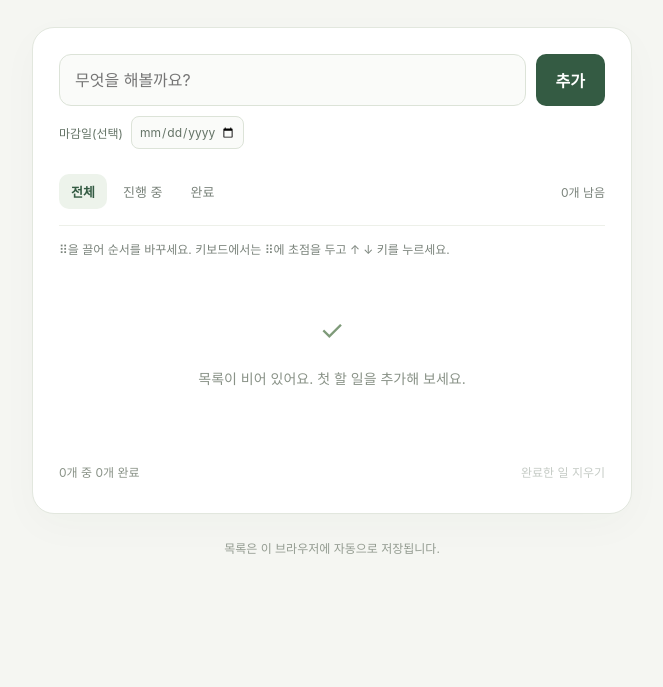
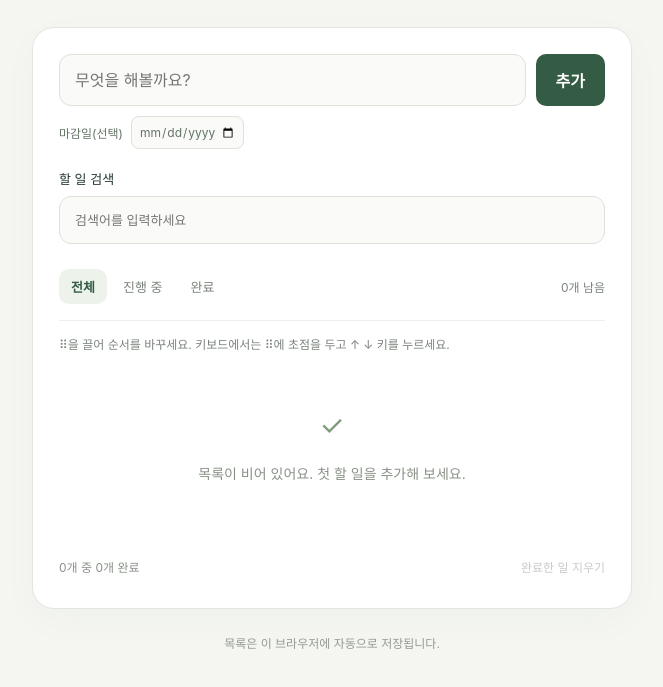
Before and after one commit to didzl/todo-appByCodex, a plain HTML site: page index.html in a window 1280 px wide. Shown: the part 211-898 px from the top of the page, without its empty margins (308-971 px from the left). Before the commit the page ends 834 px from the top, so only its background shows below. Drawn offline with Linux system fonts and the light colour scheme.

Commit message:
[할일앱] 할 일 검색 및 검색 결과 안내 추가

```diff
--- a/index.html
+++ b/index.html
@@ -31,7 +31,8 @@
     li.overdue { background: #fff0ec; border-bottom-color: #c35b43; border-left: 3px solid #c35b43; padding-left: 8px; }
     .overdue-badge { display: inline-block; margin-top: 6px; color: #9b301e; font-size: 12px; font-weight: 700; }
     .overdue-badge[hidden] { display: none; }
-    input[type=text] { flex: 1; min-width: 0; border: 1px solid #dce3d8; border-radius: 12px; padding: 15px; font: inherit; background: #fafbf9; }
+    input[type=text], input[type=search] { flex: 1; min-width: 0; border: 1px solid #dce3d8; border-radius: 12px; padding: 15px; font: inherit; background: #fafbf9; }
+    .search-field { display: flex; flex-direction: column; gap: 8px; margin-top: 20px; font-size: 13px; }
     button { cursor: pointer; font: inherit; border: 0; border-radius: 10px; }
     button:focus-visible, input:focus-visible { outline: 3px solid #8cb49a; outline-offset: 3px; }
     .add { background: #345b43; color: white; padding: 0 20px; font-weight: 600; }
@@ -69,8 +70,8 @@
     .star[aria-pressed=true] { color: #ffd43b; text-shadow: 0 1px 2px #73560066; }
     :root[data-theme=dark] { color-scheme: dark; color: #e4ece5; background: #161d19; }
     [data-theme=dark] .card { background: #202a23; border-color: #3c4b40; }
-    [data-theme=dark] input[type=text] { color: #e4ece5; background: #18221c; border-color: #4a5c4f; }
-    [data-theme=dark] input[type=text]::placeholder { color: #a6b3a8; }
+    [data-theme=dark] input[type=text], [data-theme=dark] input[type=search] { color: #e4ece5; background: #18221c; border-color: #4a5c4f; }
+    [data-theme=dark] input[type=text]::placeholder, [data-theme=dark] input[type=search]::placeholder { color: #a6b3a8; }
     [data-theme=dark] .toolbar, [data-theme=dark] li { border-color: #37453b; }
     [data-theme=dark] .intro, [data-theme=dark] .count, [data-theme=dark] .filter,
     [data-theme=dark] .empty, [data-theme=dark] .bottom, [data-theme=dark] footer,
@@ -106,6 +107,10 @@
         <button class="add" type="submit">추가</button>
         <div class="due-field new-due"><label for="due-date">마감일(선택)</label><input id="due-date" type="date" min="0001-01-01" max="9999-12-31"></div>
       </form>
+      <div class="search-field">
+        <label for="search">할 일 검색</label>
+        <input id="search" type="search" placeholder="검색어를 입력하세요" autocomplete="off" aria-controls="list">
+      </div>
       <div class="toolbar">
         <div class="filters" role="group" aria-label="할 일 필터">
           <button class="filter" data-filter="all" aria-pressed="true">전체</button>
@@ -128,6 +133,7 @@
     let filter = 'all';
     let draggedId = null;
     const input = document.getElementById('task');
+    const searchInput = document.getElementById('search');
     const dueInput = document.getElementById('due-date');
     const list = document.getElementById('list');
     const notice = document.getElementById('notice');
@@ -179,7 +185,8 @@
       catch { warn('자동 저장이 되지 않았습니다. 이 창을 닫으면 변경 내용이 사라질 수 있습니다.'); }
     }
     function visibleTasks() {
-      return tasks.filter(t => filter === 'all' || (filter === 'done' ? t.done : !t.done));
+      const query = searchInput.value.trim().toLowerCase();
+      return tasks.filter(t => (filter === 'all' || (filter === 'done' ? t.done : !t.done)) && t.text.toLowerCase().includes(query));
     }
     function clearDrag() {
       draggedId = null;
@@ -290,11 +297,11 @@
         updateOverdue(row, task);
       });
       const completed = tasks.filter(t => t.done).length;
-      document.getElementById('count').textContent = `${tasks.length - completed}개 남음`;
+      document.getElementById('count').textContent = searchInput.value.trim() ? `검색 결과 ${visible.length}개 · ${tasks.length - completed}개 남음` : `${tasks.length - completed}개 남음`;
       document.getElementById('progress').textContent = `${tasks.length}개 중 ${completed}개 완료`;
       document.getElementById('clear').disabled = completed === 0;
       document.getElementById('empty').hidden = visible.length !== 0;
-      document.getElementById('empty-text').textContent = filter === 'done' ? '아직 완료한 일이 없어요.' : filter === 'active' && tasks.length ? '모든 일을 마쳤어요. 수고했어요!' : '목록이 비어 있어요. 첫 할 일을 추가해 보세요.';
+      document.getElementById('empty-text').textContent = searchInput.value.trim() ? '검색 결과가 없어요. 검색어나 필터를 바꿔 보세요.' : filter === 'done' ? '아직 완료한 일이 없어요.' : filter === 'active' && tasks.length ? '모든 일을 마쳤어요. 수고했어요!' : '목록이 비어 있어요. 첫 할 일을 추가해 보세요.';
       document.querySelectorAll('.filter').forEach(b => b.setAttribute('aria-pressed', String(b.dataset.filter === filter)));
     }
     document.getElementById('form').addEventListener('submit', event => {
@@ -304,6 +311,7 @@
       tasks.push({ id: Date.now().toString(36) + Math.random().toString(36).slice(2), text, done: false, important: false, dueDate: normalizeDueDate(dueInput.value) });
       input.value = ''; dueInput.value = ''; filter = 'all'; save(); render(); input.focus();
     });
+    searchInput.addEventListener('input', render);
     document.querySelectorAll('.filter').forEach(b => b.addEventListener('click', () => { filter = b.dataset.filter; render(); }));
     document.getElementById('clear').addEventListener('click', () => { tasks = tasks.filter(t => !t.done); save(); render(); });
     render();
```
